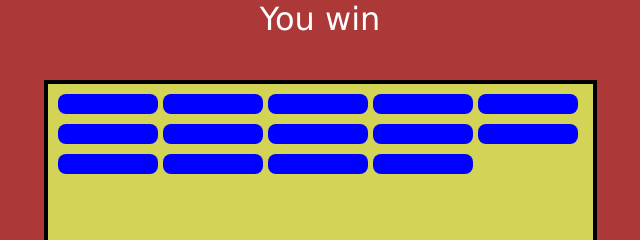
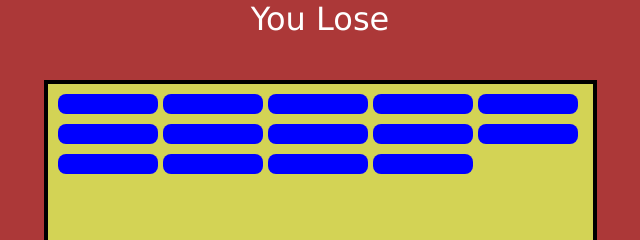
Before and after one commit to Taqikhan99/2dbreakout, a plain HTML site: page index.html in a window 1280 px wide. Shown: the top 240 px of the page, 320-960 px from the left. Drawn offline with Linux system fonts and the light colour scheme.

Commit message:
commit 2

```diff
--- a/app.js
+++ b/app.js
@@ -129,7 +129,7 @@ function moveBall() {
         youwin();
     }
 }
-timerId = setInterval(moveBall, 15);
+timerId = setInterval(moveBall, 12);
 
 checkCollisions();
 
@@ -192,7 +192,7 @@ function checkCollisions() {
         document.removeEventListener('keydown', moveUser);
         clearInterval(timerId);
         scoreDisplay.innerHTML = "You Lose";
-        youwin();
+
     }
 
 
--- a/style.css
+++ b/style.css
@@ -25,7 +25,7 @@ body{
 }
 .user{
     position: absolute;
-    width: 100px;
+    width: 120px;
     height: 20px;
     background: rgb(63, 104, 17);
     border-radius: .25rem;
```
